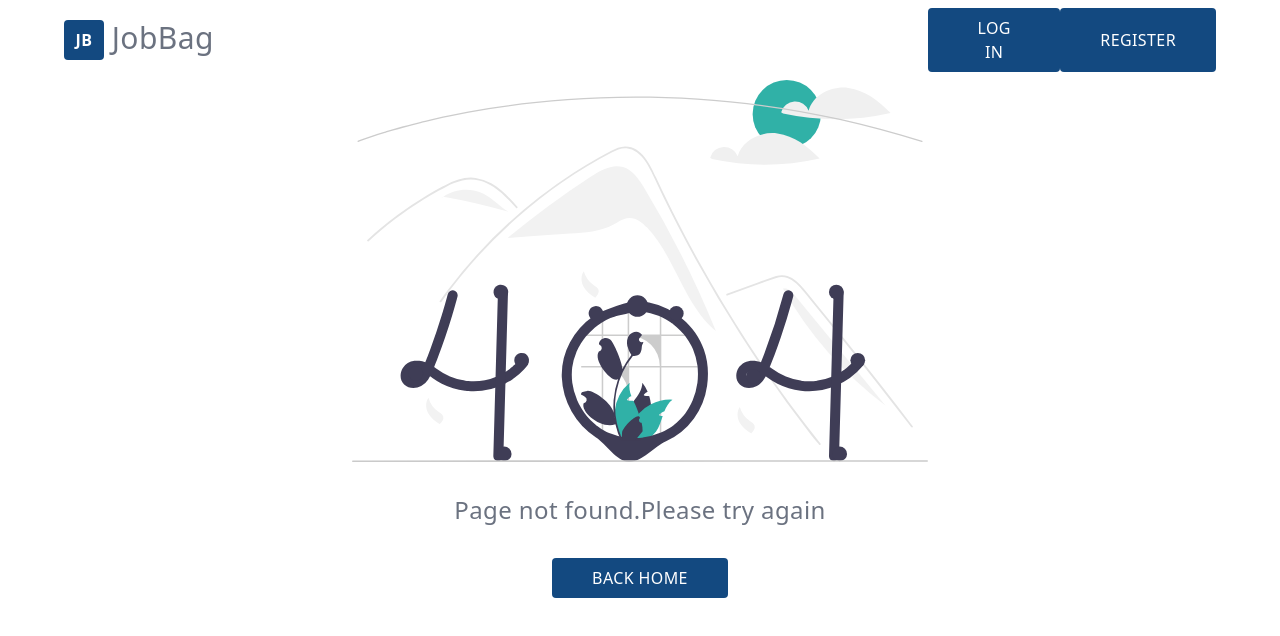
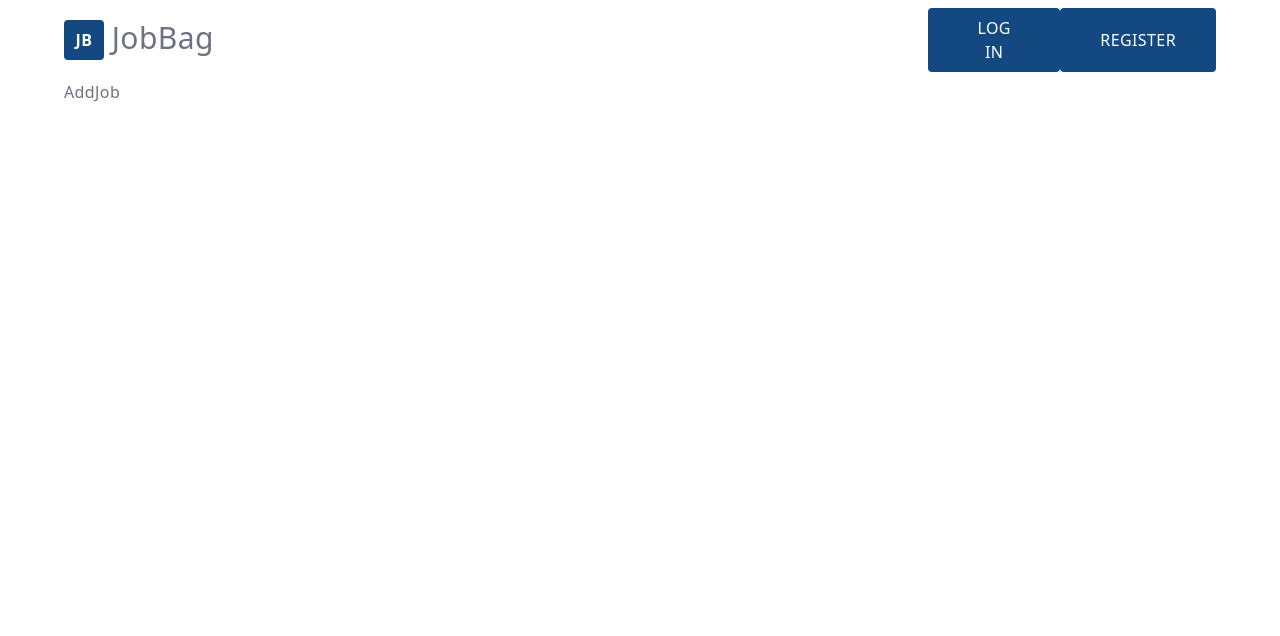
Before and after one commit to MainaMary/Job-app, a React (Vite) app in the folder frontend/: page /addJob in a window 1280 px wide. Before the commit this address had no page. Shown: the top 636 px of the page. Built offline with nearby package versions, Linux system fonts and the light colour scheme.

Commit message:
Setup nested routes

```diff
--- a/frontend/src/AllRoutes.tsx
+++ b/frontend/src/AllRoutes.tsx
@@ -3,10 +3,16 @@ import HomePage from "./pages/HomePage";
 import NotFound from "./pages/NotFound";
 import Register from "./pages/Register";
 import LogIn from "./pages/LogIn";
+import UserProfile from "./dashboard/UserProfile";
+import AddJob from "./dashboard/AddJob";
+import Alljobs from "./dashboard/Alljobs";
 const array = [
   { path: "/", component: <HomePage /> },
   { path: "/register", component: <Register /> },
   { path: "/LogIn", component: <LogIn /> },
+  {path: "/userProfile", component: <UserProfile /> },
+  {path:"/addJob", component:<AddJob/>},
+  {path:"/allJobs", component:<Alljobs/>},
   { path: "*", component: <NotFound /> },
 ];
 const AllRoutes = () => {
--- /dev/null
+++ b/frontend/src/dashboard/AddJob.tsx
@@ -0,0 +1,9 @@
+import React from 'react'
+
+const AddJob = () => {
+  return (
+    <div>AddJob</div>
+  )
+}
+
+export default AddJob
--- /dev/null
+++ b/frontend/src/dashboard/Alljobs.tsx
@@ -0,0 +1,9 @@
+import React from 'react'
+
+const Alljobs = () => {
+  return (
+    <div>Alljobs</div>
+  )
+}
+
+export default Alljobs
--- /dev/null
+++ b/frontend/src/dashboard/Dashbaord.tsx
@@ -0,0 +1,9 @@
+import React from 'react'
+
+const Dashbaord = () => {
+  return (
+    <div>Dashbaord</div>
+  )
+}
+
+export default Dashbaord
--- /dev/null
+++ b/frontend/src/dashboard/UserProfile.tsx
@@ -0,0 +1,9 @@
+import React from 'react'
+
+const UserProfile = () => {
+  return (
+    <div>UserProfile</div>
+  )
+}
+
+export default UserProfile
```
